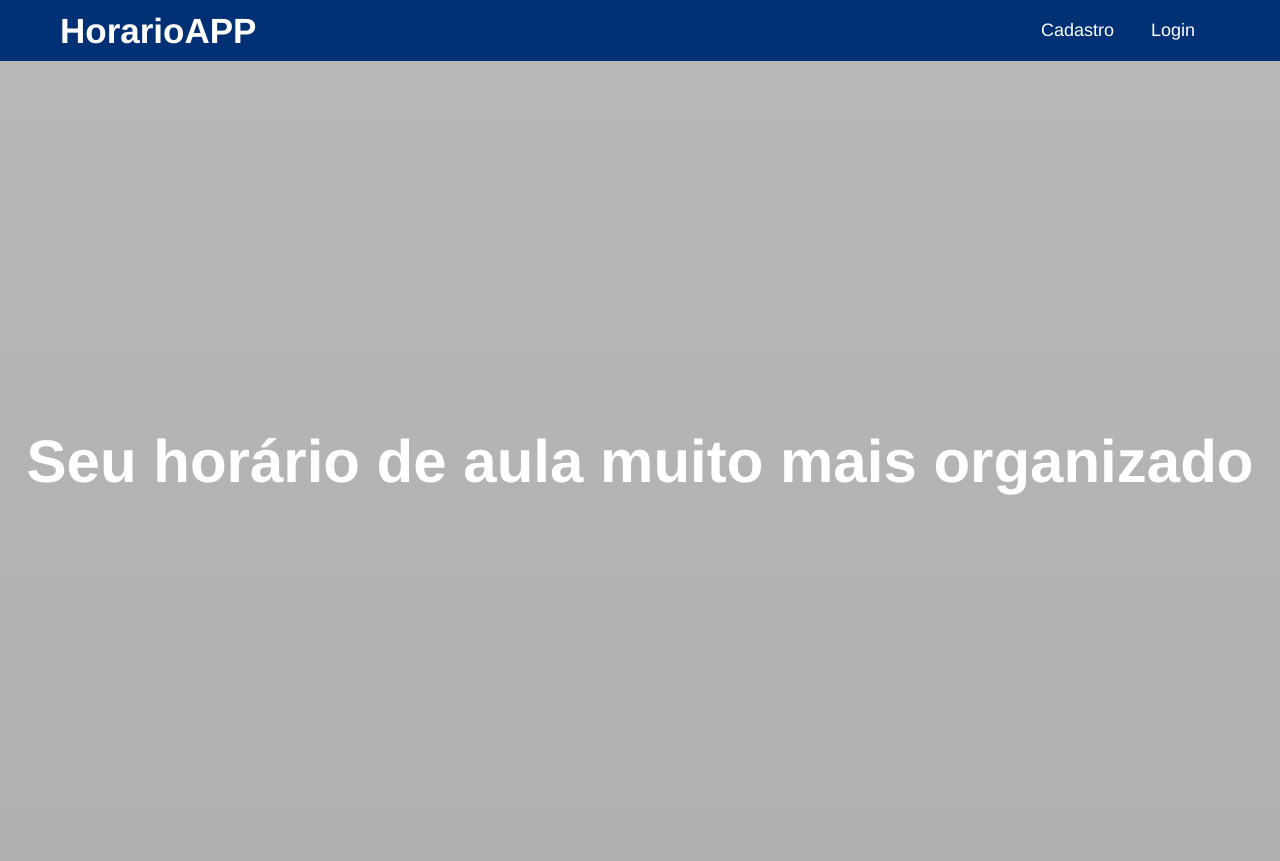
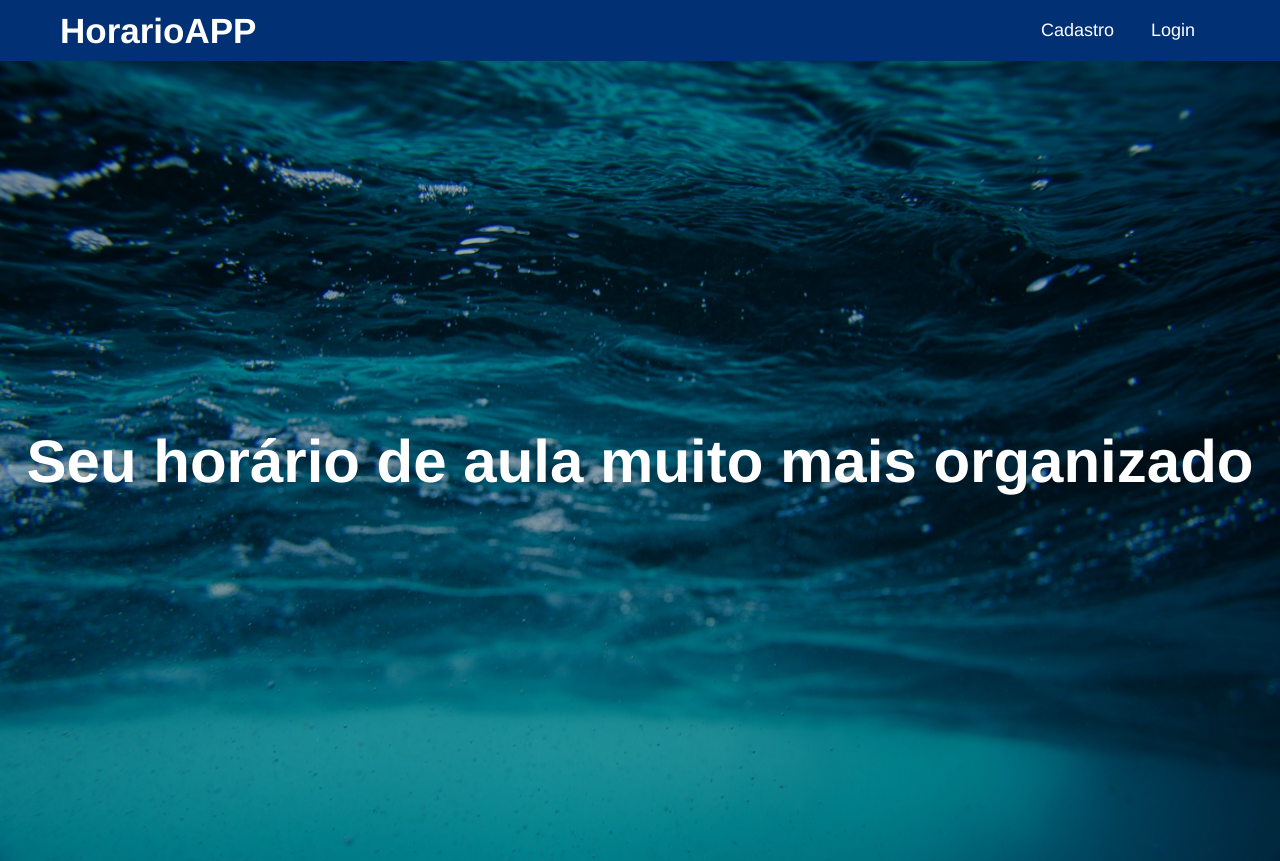
Before and after one commit to CaioSrf/HorarioApp, a plain HTML site: page index.html in a window 1280 px wide. Drawn offline with Linux system fonts and the light colour scheme.

Commit message:
Update style.css

```diff
--- a/css/style.css
+++ b/css/style.css
@@ -47,7 +47,7 @@ nav li a:hover{
 .banner{
     height: 100vh;
     background-color: white;
-    background: linear-gradient( rgba(0,0,0,0.281), rgba(0,0,0,0.308)),url('img/background.jpg');
+    background: linear-gradient( rgba(0,0,0,0.281), rgba(0,0,0,0.308)),url('../img/background.jpg');
     background-size: cover;
     background-position: center;
     background-repeat: no-repeat;
```
